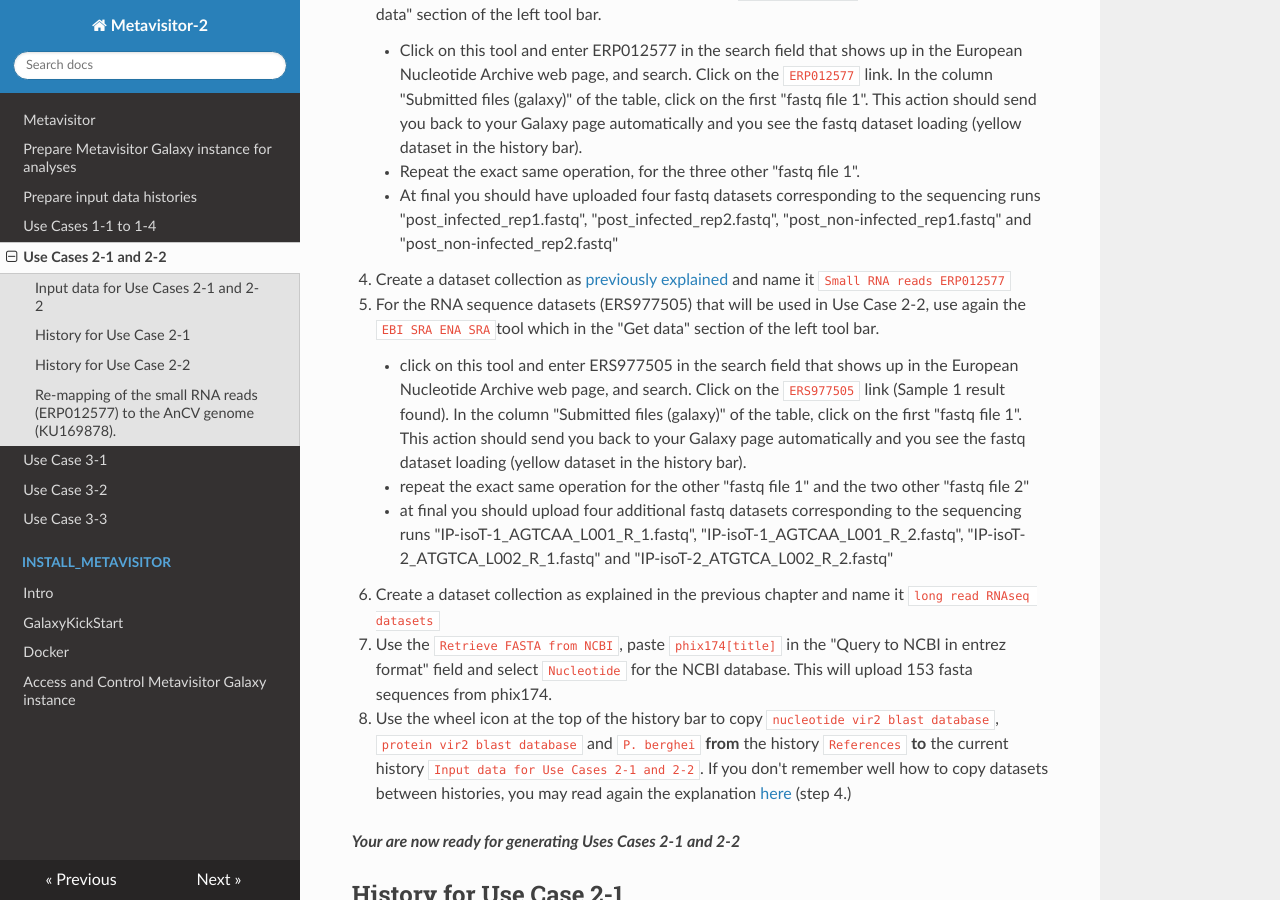
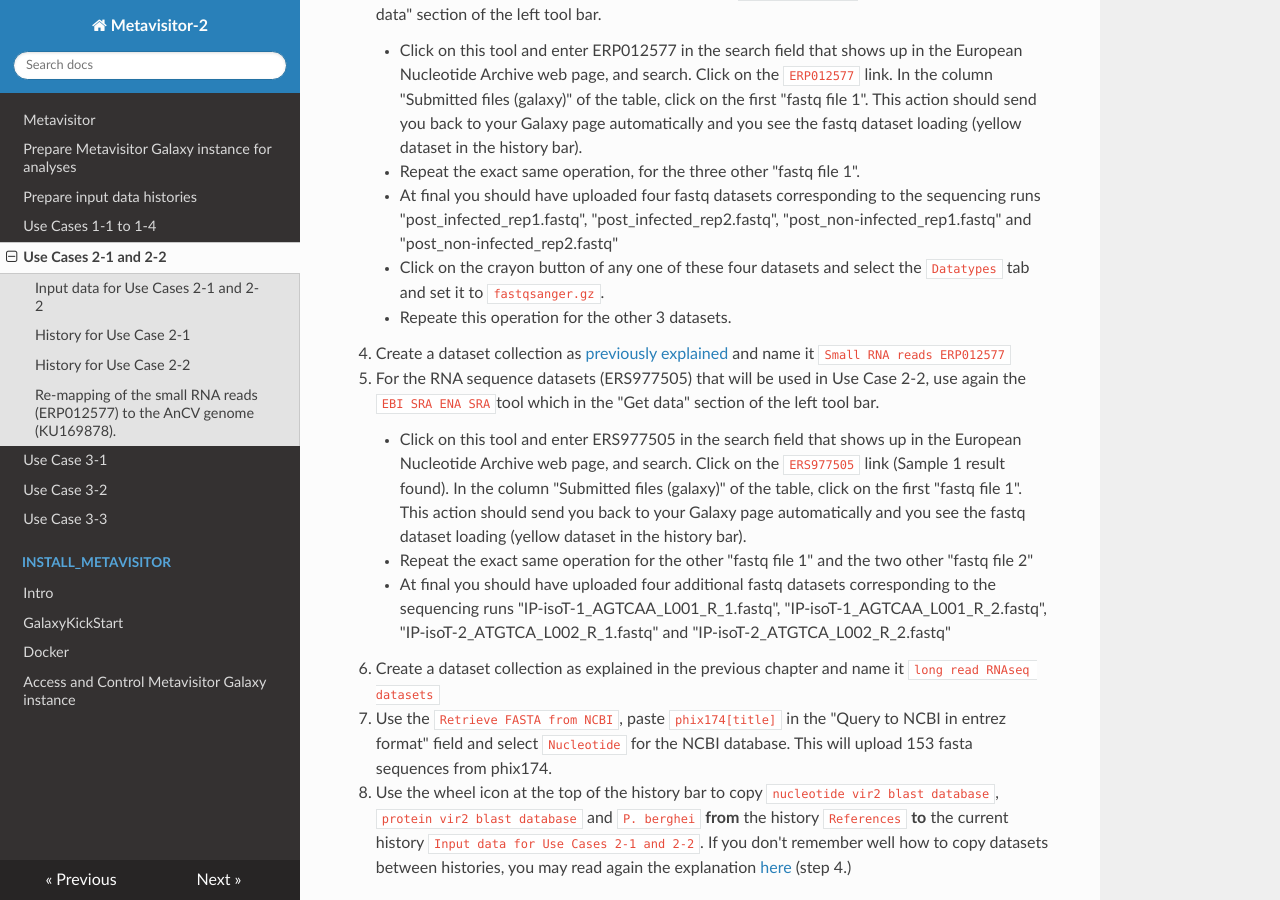
Before and after one commit to ARTbio/metavisitor, an MkDocs documentation site: the page built from docs/use_case_2.md, in a window 1280 px wide and 900 px high, scrolled down 504 px. Built offline with MkDocs 1.6.1, drawn with Linux system fonts in a browser that asks for light colours; nearby versions of some CDN libraries; old or Windows-style settings are respelled for this version of MkDocs.

Commit message:
Correct a minor datatype issue

```diff
--- a/docs/use_case_2.md
+++ b/docs/use_case_2.md
@@ -13,11 +13,13 @@ As for the previous Use Case 1, the first step is to collect all input data in a
     - Click on this tool and enter ERP012577 in the search field that shows up in the European Nucleotide Archive web page, and search. Click on the `ERP012577` link. In the column "Submitted files (galaxy)" of the table, click on the first "fastq file 1". This action should send you back to your Galaxy page automatically and you see the fastq dataset loading (yellow dataset in the history bar).
     - Repeat the exact same operation, for the three other "fastq file 1".
     - At final you should have uploaded four fastq datasets corresponding to the sequencing runs "post_infected_rep1.fastq", "post_infected_rep2.fastq", "post_non-infected_rep1.fastq" and "post_non-infected_rep2.fastq"
+    - Click on the crayon button of any one of these four datasets and select the `Datatypes` tab and set it to `fastqsanger.gz`.
+    - Repeate this operation for the other 3 datasets.
 4. Create a dataset collection as [previously explained](use_cases_input_data/#history-with-input-data-for-use-cases-1-1-1-2-1-3-and-1-4) and name it `Small RNA reads ERP012577`
 5. For the RNA sequence datasets (ERS977505) that will be used in Use Case 2-2, use again the `EBI SRA ENA SRA`tool which in the "Get data" section of the left tool bar.
-    - click on this tool and enter ERS977505 in the search field that shows up in the European Nucleotide Archive web page, and search. Click on the `ERS977505` link (Sample 1 result found). In the column "Submitted files (galaxy)" of the table, click on the first "fastq file 1". This action should send you back to your Galaxy page automatically and you see the fastq dataset loading (yellow dataset in the history bar).
-    - repeat the exact same operation for the other "fastq file 1" and the two other "fastq file 2"
-    - at final you should upload four additional fastq datasets corresponding to the sequencing runs "IP-isoT-1_AGTCAA_L001_R_1.fastq", "IP-isoT-1_AGTCAA_L001_R_2.fastq", "IP-isoT-2_ATGTCA_L002_R_1.fastq" and "IP-isoT-2_ATGTCA_L002_R_2.fastq"
+    - Click on this tool and enter ERS977505 in the search field that shows up in the European Nucleotide Archive web page, and search. Click on the `ERS977505` link (Sample 1 result found). In the column "Submitted files (galaxy)" of the table, click on the first "fastq file 1". This action should send you back to your Galaxy page automatically and you see the fastq dataset loading (yellow dataset in the history bar).
+    - Repeat the exact same operation for the other "fastq file 1" and the two other "fastq file 2"
+    - At final you should have uploaded four additional fastq datasets corresponding to the sequencing runs "IP-isoT-1_AGTCAA_L001_R_1.fastq", "IP-isoT-1_AGTCAA_L001_R_2.fastq", "IP-isoT-2_ATGTCA_L002_R_1.fastq" and "IP-isoT-2_ATGTCA_L002_R_2.fastq"
 6. Create a dataset collection as explained in the previous chapter and name it `long read RNAseq datasets`
 7. Use the `Retrieve FASTA from NCBI`, paste `phix174[title]` in the "Query to NCBI in entrez format" field and select `Nucleotide` for the NCBI database. This will upload 153 fasta sequences from phix174.
 8. Use the wheel icon at the top of the history bar to copy `nucleotide vir2 blast database`, `protein vir2 blast database` and `P. berghei` **from** the history `References` **to** the current history `Input data for Use Cases 2-1 and 2-2`. If you don't remember well how to copy datasets between histories, you may read again the explanation [here](use_cases_input_data/#history-with-input-data-for-use-cases-1-1-1-2-1-3-and-1-4) (step 4.)
```
